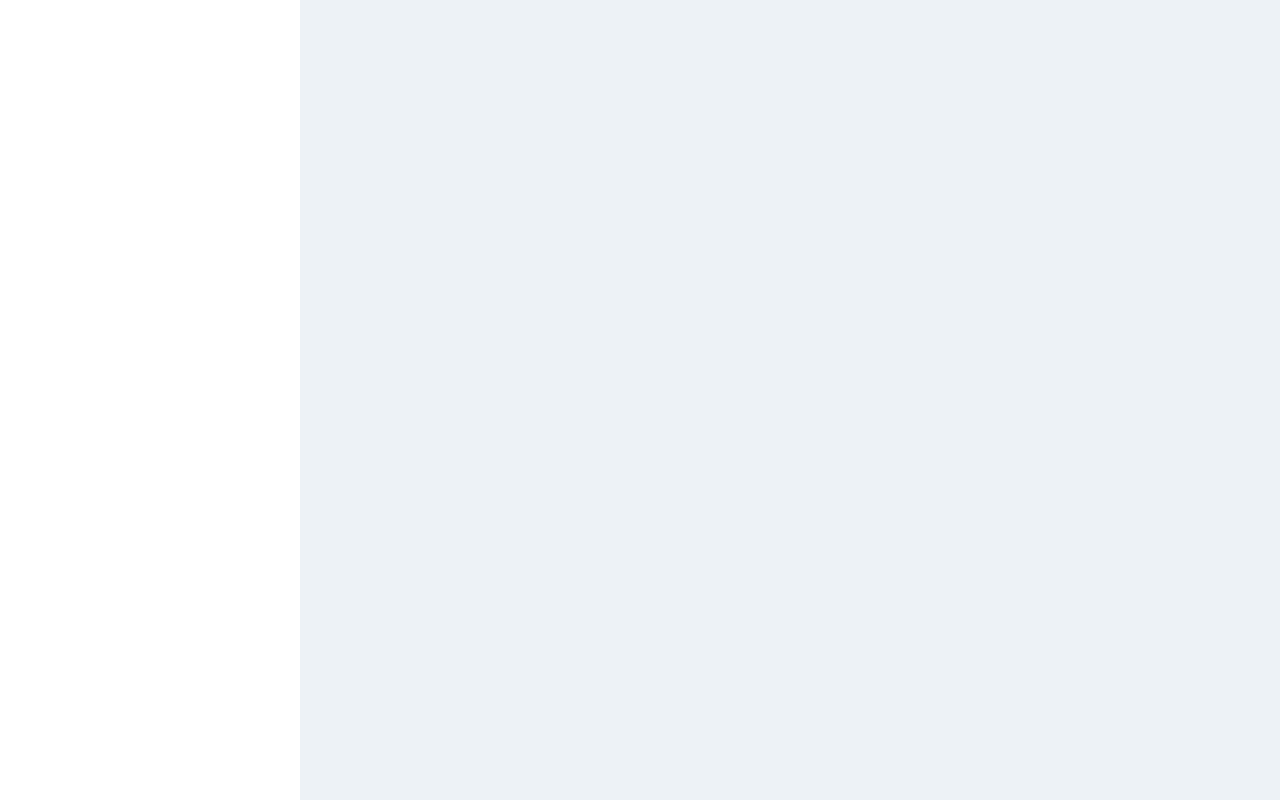
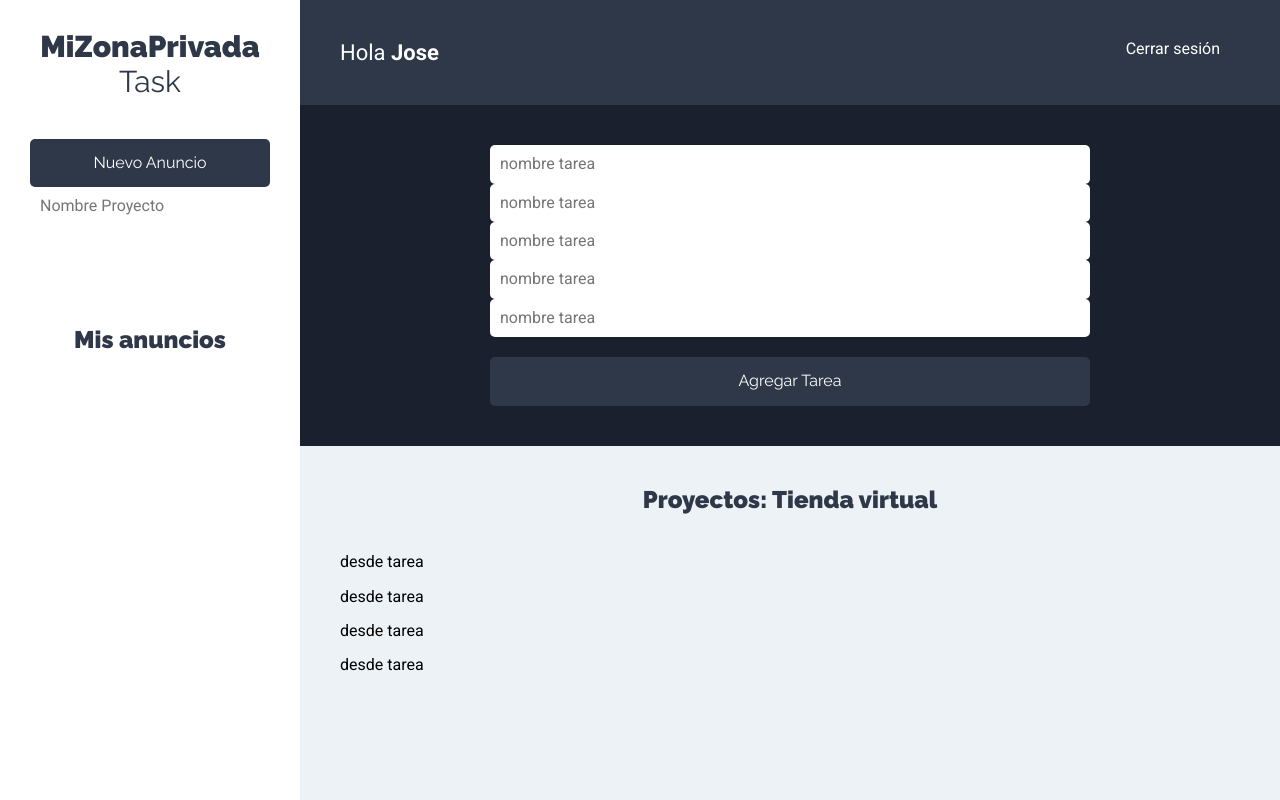
Before and after one commit to gradosj/wallafront, a React (Create React App) app: page /anuncios in a window 1280 px wide. Built offline with nearby package versions, Linux system fonts and the light colour scheme.

Commit message:
Seguimos creando la zona privada con las tareas nuevas

```diff
--- a/src/components/anuncios/Anuncios.js
+++ b/src/components/anuncios/Anuncios.js
@@ -1,15 +1,22 @@
-import React from 'react'
+import React from 'react';
+import Sidebar from '../layouts/Sidebar';
+import Barra from '../layouts/Barra';
+import NuevoAnuncioB from '../anuncios/NuevoAnuncioB';
+import ListadoAnuncios from '../anuncios/ListadoAnuncios';
 
 const Anuncios = () => {
         return (
             <div className="contenedor-app">
-                <aside>
+                <Sidebar>
 
-                </aside>
+                </Sidebar>
 
                 <div className="seccion-principal">
+                    <Barra />
                     <main>
+                        <NuevoAnuncioB></NuevoAnuncioB>
                         <div className="contenedor-tareas">
+                            <ListadoAnuncios/>
 
                         </div>
                     </main>
--- /dev/null
+++ b/src/components/anuncios/ListadoAnuncios.js
@@ -0,0 +1,31 @@
+import React, { Fragment } from "react";
+import MisAnuncios from "./MisAnuncios";
+
+const ListadoAnuncios = () => {
+
+    const anuncios = [
+        {nombre: 'Nombre anuncio', estado: true},
+        {nombre: 'Nombre anuncio1', estado: true},
+        {nombre: 'Nombre anuncio2', estado: true},
+        {nombre: 'Nombre anuncio3', estado: true},
+    ];
+  return (
+    <Fragment>
+      <h2>Proyectos: Tienda virtual</h2>
+
+      <ul className="listado-anuncios">
+          {anuncios.length === 0
+            ? (<li className="misAnuncios"><p>No hay anuncios</p></li>)
+            : anuncios.map(misAnuncios => (
+                <MisAnuncios misAnuncios={anuncios}>
+
+                </MisAnuncios>
+            ))
+          }
+      </ul>
+    </Fragment>
+  );
+};
+
+
+export default ListadoAnuncios;
--- /dev/null
+++ b/src/components/anuncios/MisAnuncios.js
@@ -0,0 +1,7 @@
+import React from 'react'
+
+const MisAnuncios = () => {
+    return (<p> desde tarea</p>);
+}
+
+export default MisAnuncios;
--- /dev/null
+++ b/src/components/anuncios/NuevoAnuncio.js
@@ -0,0 +1,50 @@
+import React, {Fragment,useState} from 'react';
+
+
+const NuevoAnuncion = () => {
+
+    //State para anuncios
+    const [anuncio, guardarAnuncio] = useState({
+        nombre: ''
+    });
+
+    //Extraer nombre de proyecto
+    const {nombre} = anuncio;
+
+    const onChangeAnuncio = e => {
+        guardarAnuncio({
+            ...anuncio,
+            [e.target.name]: e.target.value
+        })
+    }
+
+
+    return (
+        <Fragment>
+        <button
+            type="button"
+            className="btn btn-block btn-primario"
+            > Nuevo Anuncio </button>
+
+        <form
+        className="formulario-nuevo-anuncio">
+            <input
+                type="text"
+                className="input-text"
+                placeholder="Nombre Proyecto"
+                name="nombre"
+                value={nombre}
+                onChange={onChangeAnuncio}
+            />
+
+
+
+
+        </form>
+        </Fragment>
+
+    );
+
+}
+
+export default NuevoAnuncion;
--- /dev/null
+++ b/src/components/anuncios/NuevoAnuncioB.js
@@ -0,0 +1,62 @@
+import React from "react";
+
+const NuevoAnuncioB = () => {
+  return (
+    <div className="formulario">
+      <form action="">
+          <div className="formulario-nuevo-anuncio">
+              <input type="text"
+                    className="input-text"
+                    placeholder="nombre tarea"
+                    name="nombre"
+                />
+          </div>
+
+          <div className="formulario-nuevo-anuncio">
+              <input type="text"
+                    className="input-text"
+                    placeholder="nombre tarea"
+                    name="nombre"
+                />
+          </div>
+
+          <div className="formulario-nuevo-anuncio">
+              <input type="text"
+                    className="input-text"
+                    placeholder="nombre tarea"
+                    name="nombre"
+                />
+          </div>
+
+          <div className="formulario-nuevo-anuncio">
+              <input type="text"
+                    className="input-text"
+                    placeholder="nombre tarea"
+                    name="nombre"
+                />
+          </div>
+
+          <div className="formulario-nuevo-anuncio">
+              <input type="text"
+                    className="input-text"
+                    placeholder="nombre tarea"
+                    name="nombre"
+                />
+          </div>
+
+          <div className="formulario-nuevo-anuncio">
+              <input type="submit"
+                    className="btn btn-primario btn-submit btn-block "
+                    placeholder="nombre tarea"
+                    value="Agregar Tarea"
+                />
+          </div>
+
+
+
+      </form>
+    </div>
+  );
+};
+
+export default NuevoAnuncioB;
--- a/src/components/auth/NuevaCuenta.js
+++ b/src/components/auth/NuevaCuenta.js
@@ -72,7 +72,7 @@ const NuevaCuenta = () => {
                         <input
                             type="password"
                             id="confirmar"
-                            name="password"
+                            name="confirmar"
                             placeholder="Repite tu pasword"
                             value={confirmar}
                             onChange={onChange}
--- /dev/null
+++ b/src/components/layouts/Barra.js
@@ -0,0 +1,17 @@
+import React from 'react';
+
+
+const Barra = () => {
+    return (
+    <header className= "app-header">
+        <p className="nombre-usuario"> Hola <span>Jose</span></p>
+        <nav className="nav-principal">
+            <a href="#!"> Cerrar sesión</a>
+
+
+        </nav>
+    </header>
+    );
+}
+
+export default Barra;
--- /dev/null
+++ b/src/components/layouts/Sidebar.js
@@ -0,0 +1,20 @@
+import React from 'react';
+
+import NuevoAnuncio from '../anuncios/NuevoAnuncio';
+
+
+const Sidebar = () => {
+    return (
+        <aside>
+            <h1>MiZonaPrivada <span>Task</span></h1>
+            <NuevoAnuncio></NuevoAnuncio>
+
+            <div className="proyectos"></div>
+            <h2>Mis anuncios
+
+            </h2>
+        </aside>
+    )
+}
+
+export default Sidebar;
```
Also changed, not shown: src/components/layouts/Slidebar.js (deleted).
